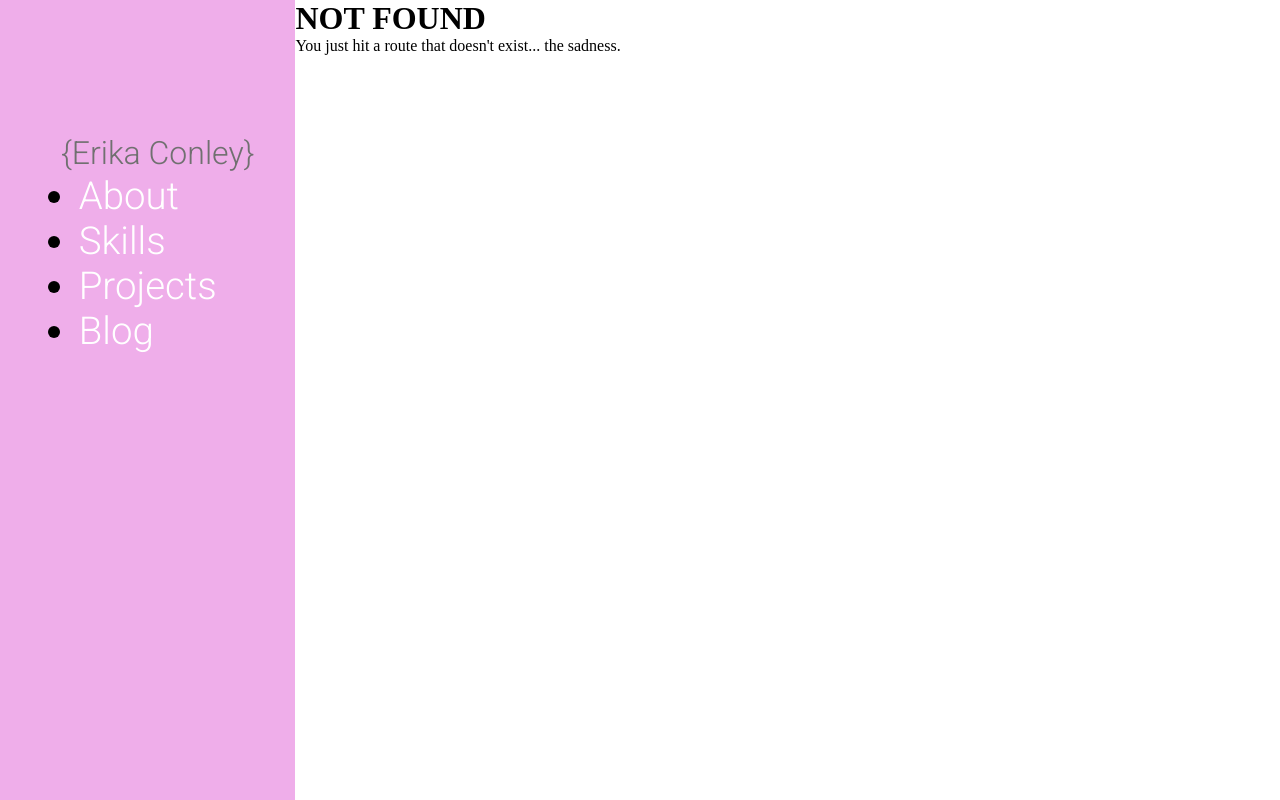
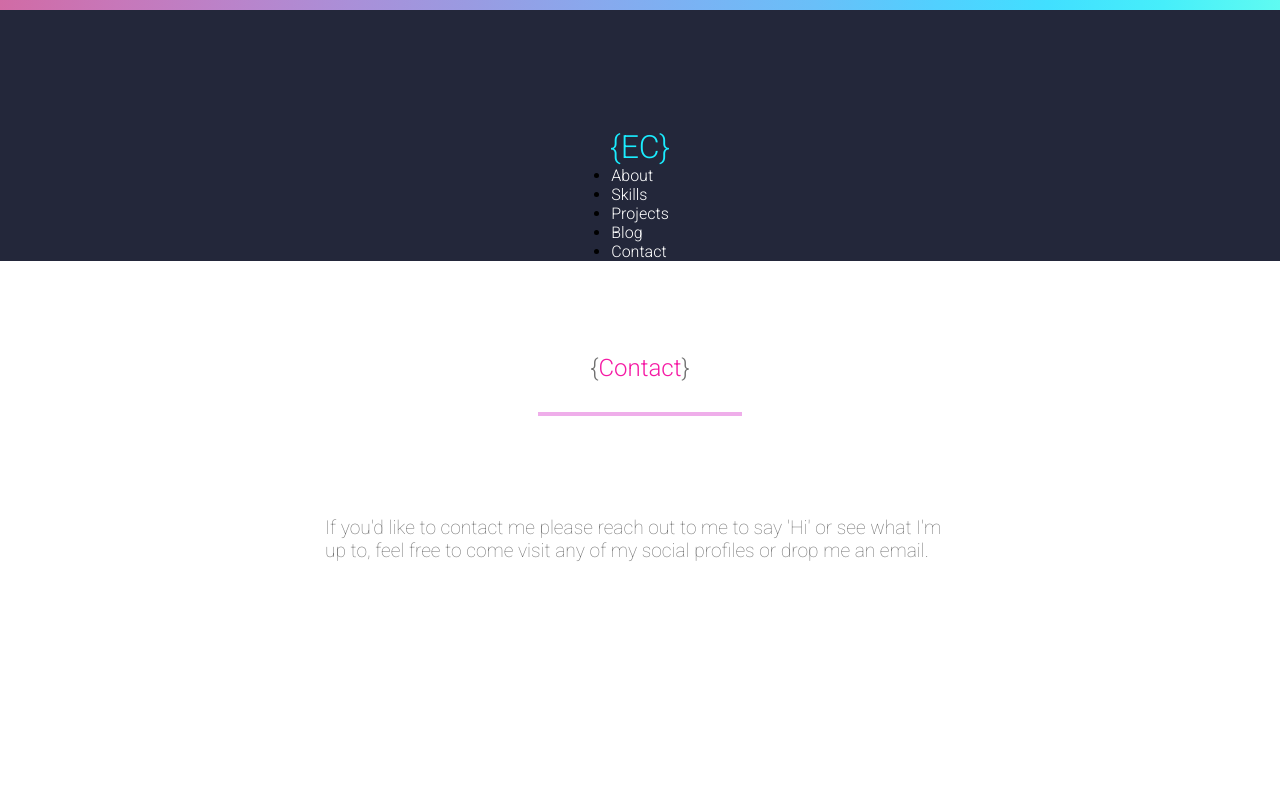
Before and after one commit to Pixelfairy7/gatsby-port-blog, a Gatsby site: page /contact in a window 1280 px wide. Before the commit this address had no page. Built offline with nearby package versions, Linux system fonts and the light colour scheme; Gatsby itself is replaced by a stand-in of ours.

Commit message:
added font awesome and about page, global css

```diff
--- a/package.json
+++ b/package.json
@@ -5,6 +5,9 @@
   "version": "0.1.0",
   "author": "Kyle Mathews <mathews.kyle@gmail.com>",
   "dependencies": {
+    "@fortawesome/fontawesome-svg-core": "^1.2.28",
+    "@fortawesome/free-solid-svg-icons": "^5.13.0",
+    "@fortawesome/react-fontawesome": "^0.1.9",
     "babel-plugin-styled-components": "^1.10.7",
     "gatsby": "^2.20.12",
     "gatsby-image": "^2.3.1",
--- a/src/components/heading/heading.module.css
+++ b/src/components/heading/heading.module.css
@@ -1,18 +1,19 @@
 .container {
   text-align: center;
+  width: 100%;
 }
 .header {
   font-family: Roboto;
   font-weight: 400;
-  font-size: 10rem;
+  font-size: 1.5rem;
   color: #707070;
-  margin-top: 10%;
+  margin-top: 5%;
 }
 .header::after {
   display: block;
-  content: " ";
+  content: "";
   border: 2px solid #efaeea;
-  width: 300px;
+  width: 200px;
   margin: auto;
   margin-top: 30px;
 }
--- a/src/components/layout.js
+++ b/src/components/layout.js
@@ -16,7 +16,7 @@ const Layout = ({ children }) => {
     <div className={layoutStyles.container}>
       <SideBar />
       <div className={layoutStyles.content}>
-        <main className={layoutStyles.mainContainer}>{children}</main>
+        <main style={{ margin: `3rem auto`, maxWidth: 900 }}>{children}</main>
       </div>
     </div>
   )
--- a/src/components/layout.module.css
+++ b/src/components/layout.module.css
@@ -5,9 +5,12 @@
 }
 .container {
   display: flex;
+  flex-direction: column;
+  width: 100%;
 }
 .main-container {
   text-align: center;
+  width: 100%;
 }
 
 .content {
--- a/src/components/sidebar/sidebar.js
+++ b/src/components/sidebar/sidebar.js
@@ -6,7 +6,7 @@ const SideBar = () => (
   <nav className={SideBarStyles.nav}>
     <div>
       <Link className={SideBarStyles.logo} to="/">
-        &#123;<span className={SideBarStyles.kAccent}>Erika Conley</span>&#125;
+        &#123;<span className={SideBarStyles.kAccent}>EC</span>&#125;
       </Link>
     </div>
     <ul className={SideBarStyles.navList}>
@@ -46,6 +46,15 @@ const SideBar = () => (
           Blog
         </Link>
       </li>
+      <li>
+        <Link
+          className={SideBarStyles.link}
+          activeClassName={SideBarStyles.active}
+          to="/contact"
+        >
+          Contact
+        </Link>
+      </li>
     </ul>
   </nav>
 )
--- a/src/components/sidebar/sidebar.module.css
+++ b/src/components/sidebar/sidebar.module.css
@@ -3,21 +3,47 @@
   display: flex;
   flex-direction: column;
   align-items: center;
-  width: 30vw;
-  min-height: 100vh;
+  max-width: 100%;
+  overflow: hidden;
+  min-height: 30vh;
   padding-top: 10%;
-  background-color: #efaeea;
+  /* background-color: #efaeea; */
+  background-color: #23273a;
   font-family: Roboto;
   font-weight: 400;
-  font-size: 2.4em;
+  font-size: 1em;
+}
+
+.nav::after {
+  content: "";
+  position: absolute;
+  left: 0;
+  right: 0;
+  top: 0;
+  height: 10px;
+  background-image: linear-gradient(
+    to right,
+    #d16ba5,
+    #c777b9,
+    #ba83ca,
+    #aa8fd8,
+    #9a9ae1,
+    #8aa7ec,
+    #79b3f4,
+    #69bff8,
+    #52cffe,
+    #41dfff,
+    #46eefa,
+    #5ffbf1
+  );
 }
 /* styling for logo section of navbar  */
 .logo {
   text-decoration: none;
-  color: #707070;
+  /* color: #707070; */
+  color: #1aedff;
   font-size: 2rem;
   font-family: Roboto;
-  padding-left: 20px;
 }
 .logo .k-accent {
   color: #f51aa4;
@@ -25,7 +51,7 @@
 /* styling for ul of links  in navbar  */
 .nav-list {
   padding: 20px;
-  margin-top: 1.2em;
+  display: flex;
 }
 
 .nav-list > li {
--- /dev/null
+++ b/src/pages/contact.js
@@ -0,0 +1,25 @@
+// libraries
+import React from "react"
+import { Link } from "gatsby"
+import SEO from "../components/seo"
+import { FontAwesomeIcon } from "@fortawesome/react-fontawesome"
+//  import components
+import Layout from "../components/layout"
+import Heading from "../components/heading/heading"
+
+const ContactPage = () => (
+  <Layout>
+    <SEO title="Contact" />
+    <Heading header="Contact" />
+    <div className="content">
+      <p className="copy">
+        If you'd like to contact me please reach out to me to say 'Hi' or see
+        what I'm up to, feel free to come visit any of my social profiles or
+        drop me an email.
+      </p>
+      <FontAwesomeIcon icon="coffee" size="5x" />
+    </div>
+  </Layout>
+)
+
+export default ContactPage
--- a/src/pages/index.module.css
+++ b/src/pages/index.module.css
@@ -1,24 +1,9 @@
-.content {
-  color: #707070;
-  font-family: Roboto;
-  /* text-align: center; */
-  /* padding-left: 40px; */
-  width: 70%;
-  margin: auto;
-  margin-top: 10%;
-}
-h2 {
+/* h1 {
   margin-top: 5%;
-  font-size: 3rem;
+  font-size: 1.9rem;
   font-weight: 300;
-}
-
-p {
-  font-size: 2rem;
-  padding: 10px 0;
-  margin-top: 13px;
-  font-weight: 100;
-}
+  text-align: center;
+} */
 
 .accent {
   color: #f51aa4;
--- /dev/null
+++ b/src/styles/global.css
@@ -0,0 +1,25 @@
+.content {
+  color: #707070;
+  font-family: Roboto;
+  /* text-align: center; */
+  /* padding-left: 40px; */
+  width: 70%;
+  margin: auto;
+  margin-top: 10%;
+}
+
+/* styling for headers */
+.hl-1 {
+  margin-top: 5%;
+  font-size: 1.9rem;
+  font-weight: 300;
+  text-align: center;
+}
+
+/* styling for copy */
+.copy {
+  font-size: 1.2rem;
+  padding: 10px 0;
+  margin-top: 13px;
+  font-weight: 100;
+}
```
Also changed, not shown: gatsby-browser.js (+1 -7 lines), src/pages/index.js (+16 -8 lines), 3 other files.
